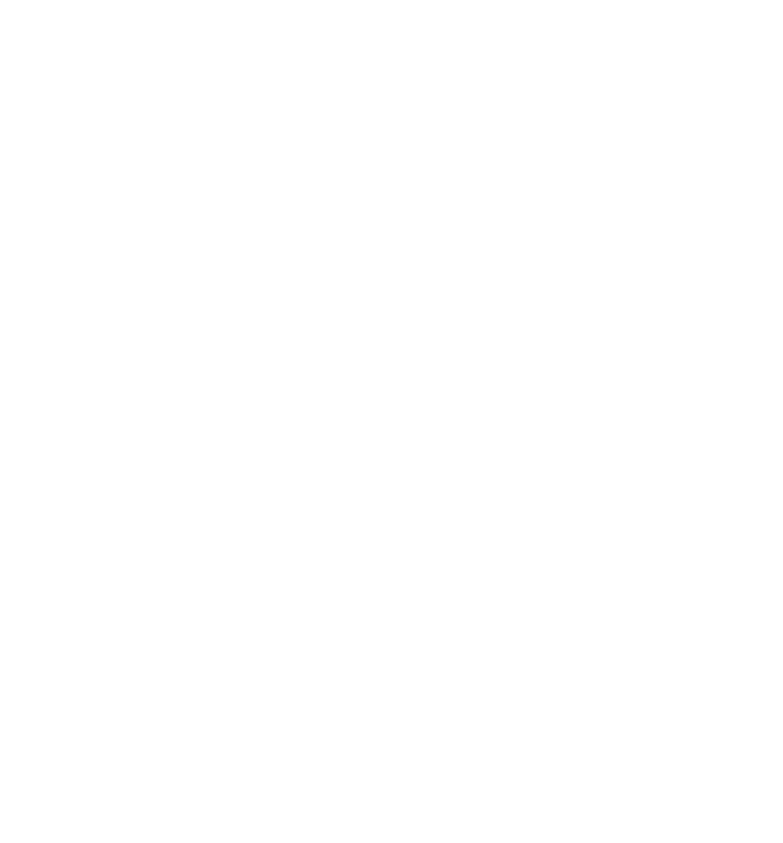
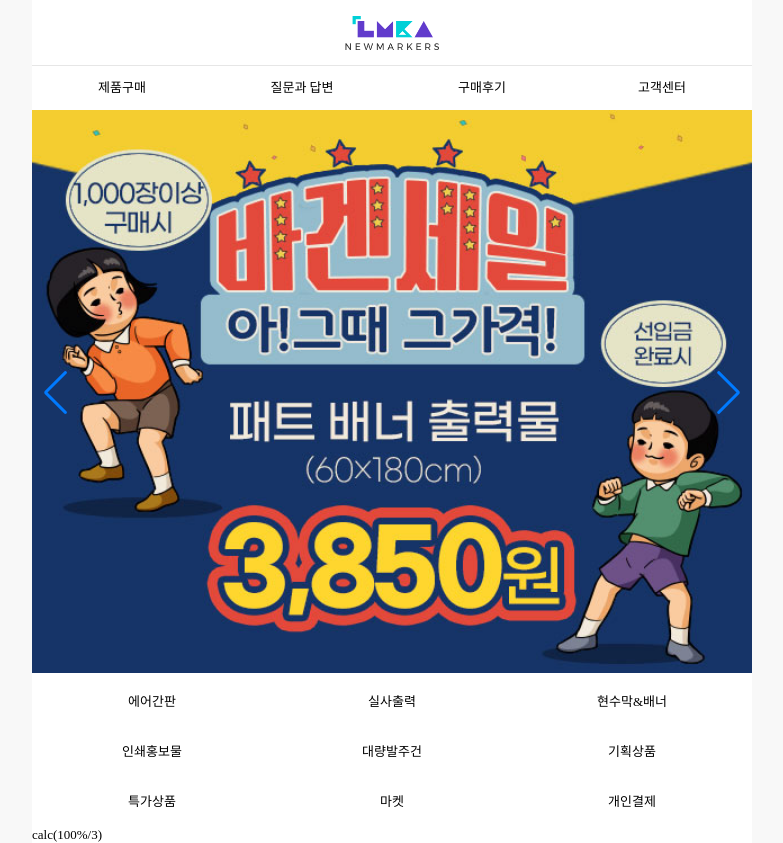
Before and after one commit to irine3355/1_p, a plain HTML site: page 1_mnmknet/index.html in a window 1280 px wide. Shown: the whole page, without its empty margins (248-1031 px from the left). Before the commit the page ends 800 px from the top, so only its background shows below. Drawn offline with nearby package versions, Linux system fonts and the light colour scheme; some icons are missing; a web font is replaced by a local one.

Commit message:
메인페이지

```diff
--- a/1_mnmknet/css/style.css
+++ b/1_mnmknet/css/style.css
@@ -0,0 +1,110 @@
+@import url('https://fonts.googleapis.com/css2?family=Noto+Sans+KR:wght@100..900&display=swap');
+@import url('https://fonts.googleapis.com/css2?family=IBM+Plex+Sans+KR&display=swap');
+*{
+    color: #000;
+    box-sizing: border-box;
+    outline: none;
+
+
+}
+html{
+    font-size: 13px;
+    background: #f8f8f8;
+}
+
+
+
+
+
+
+/* 스타일초기화 S */
+body{
+    margin:0 auto;
+    max-width: 720px;
+    min-width: 360px;
+    background-color: #fff;
+}
+ul,ol,dl,dt,dd{
+    margin:0;
+    padding:0;
+}
+
+ul,ol{
+    list-style: none;
+}
+
+a{
+    text-decoration: none;
+}
+
+img{
+    border: 0;
+}
+/* 스타일초기화 E */
+
+/* 공통 스타일 S */
+.IBM+Plex+Sans+KR {
+    font-family: "IBM Plex Sans KR", sans-serif;
+}
+/* 공통 스타일 E */
+
+/* 해더 영역 S */
+header .site-top{
+    display: flex;
+    justify-content: space-between;
+    align-items: center;
+    height: 66px;
+    border-bottom: 1px solid #e6e6e6;
+    padding: 0 15px;
+}
+
+header .logo img{
+    display: block;
+    height: 34px;
+    vertical-align: middle;
+}
+
+header .site-top i {
+    font-size: 2rem;
+}
+
+header .site-top.left i {
+    margin-right: 10px;
+}
+header .site-top.right i{
+    margin-right: 10px;
+}
+
+header nav{
+    display: flex;
+    height: 44px;
+}
+
+header nav a {
+    flex-grow: 1;
+    width: 0;
+    text-align: center;
+    line-height: 44px;
+}
+/* 해더 영역 E */
+
+/* 메인 배너 영역 S */
+.main-banner img {
+width: 100%;
+}
+
+
+/* 메인 배너 영역 E */
+
+/* 서브 메뉴 영역 S */
+.sub-menus {
+    display: flex;
+    flex-wrap: wrap;
+}
+ .sub-menus a {
+        width: calc(100%/ 3);
+        text-align: center;
+        height: 50px;
+        line-height: 50px;
+    }
+/*  서브 메뉴 영역 E */
--- a/1_mnmknet/index.html
+++ b/1_mnmknet/index.html
@@ -1,12 +1,110 @@
 <!DOCTYPE html>
 <html>
     <head>
-<meta charset="utf-8">
-<meta name="vieport" content="width=device-width, initial-scale=1.0, user-scalable=yes, minimum-scale=0.5, maximum-scale=3.0">
-<link rel="stylesheet" type="text/css" href="css/style.css">
-</head>
+        <meta charset="utf-8">
+        <meta name="vieport" content="width=device-width, initial-scale=1.0, user-scalable=yes, minimum-scale=0.5, maximum-scale=3.0">
+        <link rel="stylesheet" href="https://cdn.jsdelivr.net/npm/xeicon@2.3.3/xeicon.min.css" >
+        <link rel="stylesheet" type="text/css" href="css/style.css">
+        <script src="js/common.js"></script>
+        <link rel="stylesheet"
+        href="https://cdn.jsdelivr.net/npm/swiper@11/swiper-bundle.min.css"
+        />
+                   <!-- Swiper JS -->
+        <script src="https://cdn.jsdelivr.net/npm/swiper@11/swiper-bundle.min.js"></script>
+
+        <title>뉴마커스</title>
+    </head>
 
     <body>
+
+
+
+        <header>
+
+            <section class="site-top">
+
+                <div class="left">
+                    <a href="#">
+                        <i class="xi-bars"></i>
+                    </a>
+                    <a href="#">
+                        <i class="xi-search"></i>
+                    </a>
+                </div>
+
+                <a href="#" class="logo">
+                    <img src="images/logo.png" alt="로고">
+                </a>
+
+                <div class="right">
+                    <a href="#">
+                        <i class="xi-user-o"></i>
+                    </a>
+                    <a href="#">
+                        <i class="xi-cart-o"></i>
+                    </a>
+                </div>
+
+            </section>
+            <nav>
+                <a href="#">제품구매</a>
+                <a href="#">질문과 답변</a>
+                <a href="#">구매후기</a>
+                <a href="#">고객센터</a>
+
+            </nav>
+        </header>
+
+        <main>
+            <section class="main-banner">
+
+
+                <div class="swiper mySwiper">
+                    <div class="swiper-wrapper">
+                      <div class="swiper-slide">
+                        <a href="#">
+                        <img src="images/main_banner1.jpg" alt="메인배너1">
+                    </div></a>
+                    <a href="#">
+                      <div class="swiper-slide">
+                        <img src="images/main_banner2.jpg" alt="메인배너2">
+                    </div></a>
+                    <a href="#">
+                      <div class="swiper-slide">
+                        <img src="images/main_banner3.jpg" alt="메인배너3">
+                    </div></a>
+                    <a href="#">
+                      <div class="swiper-slide">
+                        <img src="images/main_banner4.jpg" alt="메인배너4">
+                    </div></a>
+                    </div>
+
+                    <div class="swiper-pagination"></div>
+                    <div class="swiper-button-next"></div>
+                    <div class="swiper-button-prev"></div>
+                  </div>
+
+            </section>
+
+            <section class="sub-menus">
+            <a href="#">에어간판</a>
+            <a href="#">실사출력</a>
+            <a href="#">현수막&배너</a>
+            <a href="#">인쇄홍보물</a>
+            <a href="#">대량발주건</a>
+            <a href="#">기획상품</a>
+            <a href="#">특가상품</a>
+            <a href="#">마켓</a>
+            <a href="#">개인결제</a>
+           calc(100%/3)
+            </section>
+
+
+        </main>
+        <footer>
+
+        </footer>
+
 
     </body>
 
--- /dev/null
+++ b/1_mnmknet/js/common.js
@@ -0,0 +1,14 @@
+// Initialize Swiper
+        window.addEventListener("DOMContentLoaded", function()) {
+
+        }
+                    const swiper = new Swiper(".mySwiper", {
+                    navigation: {
+                        nextEl: ".swiper-button-next",
+                        prevEl: ".swiper-button-prev",
+                    },
+                    pagination: {
+                        el: ".swiper-pagination",
+                      },
+                    });
+             });
```
Also changed, not shown: 1_mnmknet/images/logo.png (added), 1_mnmknet/images/main_banner1.jpg (added), 1_mnmknet/images/main_banner2.jpg (added), 1_mnmknet/images/main_banner3.jpg (added), 1_mnmknet/images/main_banner4.jpg (added).
